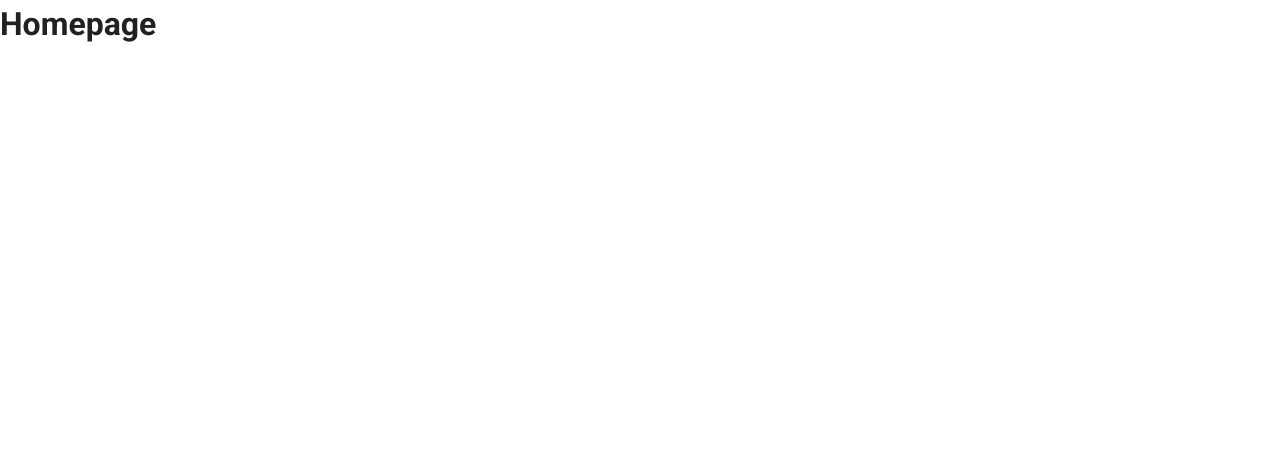
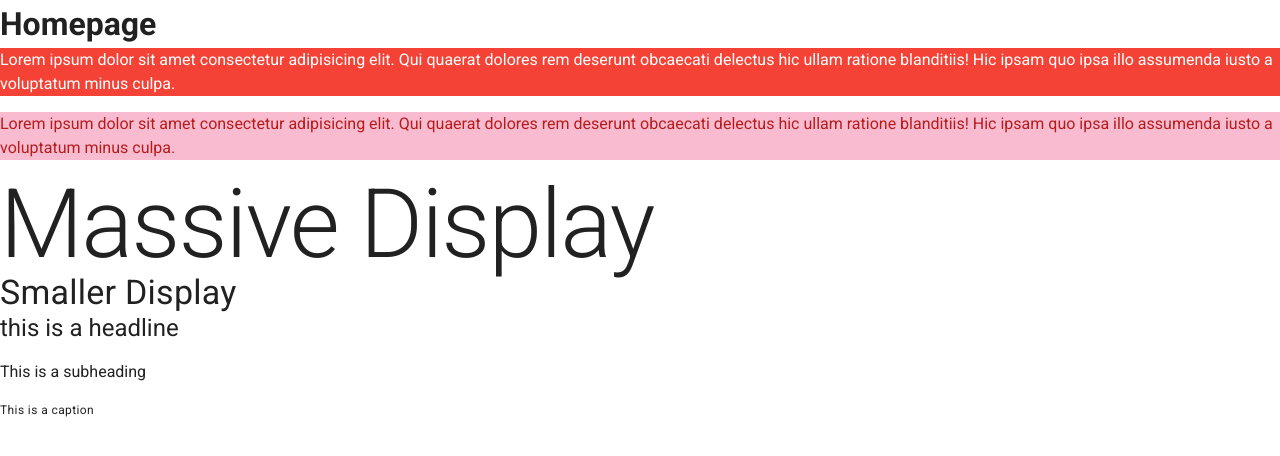
Before and after one commit to KlaytonJr/todo-ninja-vuetify, a Vue app: page / in a window 1280 px wide. Shown: the top 456 px of the page. Built offline with nearby package versions, Linux system fonts and the light colour scheme.

Commit message:
Informations: 	- Text & Colors

```diff
--- a/src/views/Home.vue
+++ b/src/views/Home.vue
@@ -1,6 +1,13 @@
 <template>
   <div class="home">
     <h1>Homepage</h1>
+    <p class="red white--text">Lorem ipsum dolor sit amet consectetur adipisicing elit. Qui quaerat dolores rem deserunt obcaecati delectus hic ullam ratione blanditiis! Hic ipsam quo ipsa illo assumenda iusto a voluptatum minus culpa.</p>
+    <p class="pink lighten-4 red--text text--darken-4">Lorem ipsum dolor sit amet consectetur adipisicing elit. Qui quaerat dolores rem deserunt obcaecati delectus hic ullam ratione blanditiis! Hic ipsam quo ipsa illo assumenda iusto a voluptatum minus culpa.</p>
+    <h1 class="display-4">Massive Display</h1>
+    <h4 class="display-1">Smaller Display</h4>
+    <p class="headline">this is a headline</p>
+    <p class="subheading">This is a subheading</p>
+    <p class="caption">This is a caption</p>
   </div>
 </template>
 
```
